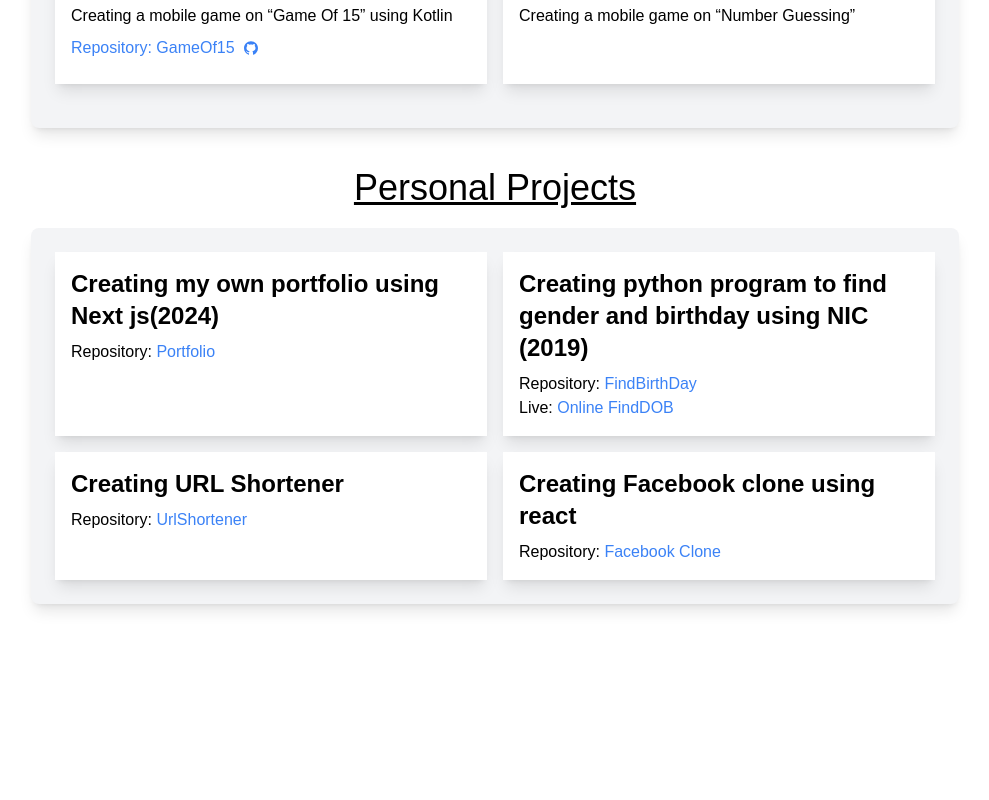
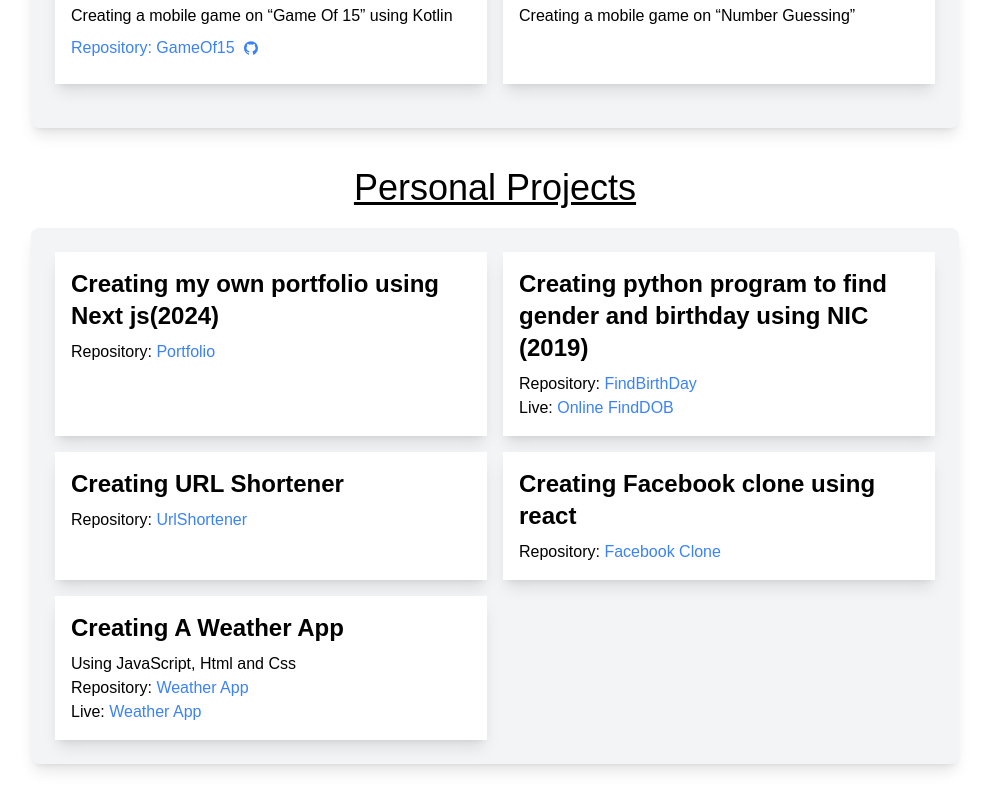
Before and after one commit to Venath/portfolio, a Next.js app: page / in a window 1280 px wide. Shown: the part 2454-3254 px from the top of the page, without its empty margins (145-1134 px from the left). Before the commit the page ends 3094 px from the top, so only its background shows below. Built offline with nearby package versions, Linux system fonts and the light colour scheme.

Commit message:
Weather app

```diff
--- a/pages/index.js
+++ b/pages/index.js
@@ -461,6 +461,12 @@
         <p>Repository: <a href="https://github.com/Venath/facebook-clone" className="text-blue-500">Facebook Clone</a></p>
       </div>
 
+      <div className="flex flex-col bg-white p-4 shadow-lg transform transition-transform hover:scale-105 hover:shadow-xl">
+        <h3 className="text-2xl font-bold mb-2">Creating A Weather App</h3>Using JavaScript, Html and Css
+        <p>Repository: <a href="https://github.com/Venath/Weather-app" className="text-blue-500">Weather App</a></p>
+        <p>Live: <a href="https://venath.github.io/Weather-App/" className="text-blue-500">Weather App</a></p>
+      </div>
+
     </div>
   </div>
 </div>
```
